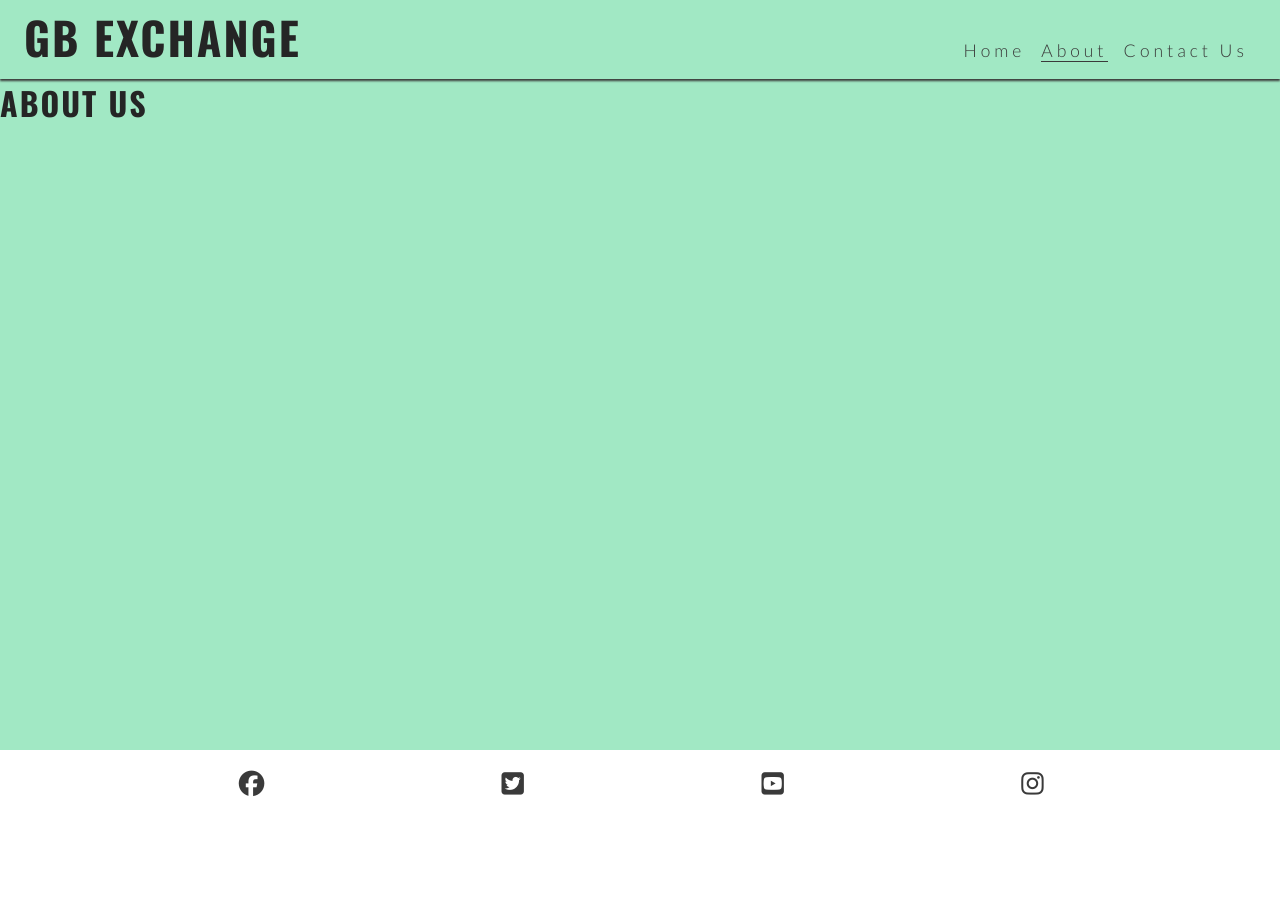
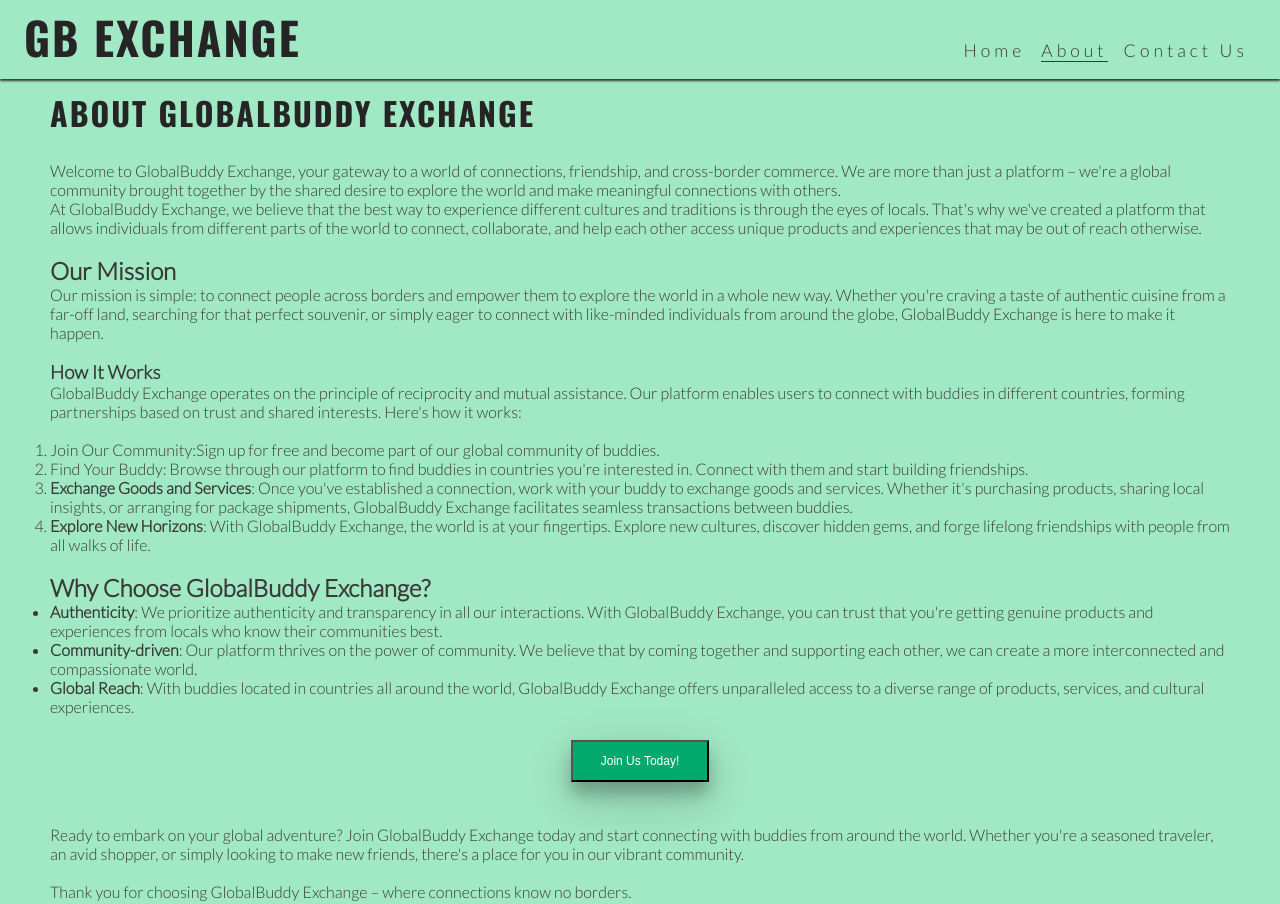
Before and after one commit to QueenVicki/Project_1, a plain HTML site: page about.html in a window 1280 px wide. Shown: the top 904 px of the page. Before the commit the page ends 818 px from the top, so only its background shows below. Drawn offline with nearby package versions, Linux system fonts and the light colour scheme.

Commit message:
About us page updated and completed

```diff
--- a/Assets/Css/index.css
+++ b/Assets/Css/index.css
@@ -38,6 +38,19 @@ header {
 header a{
     text-decoration: none;
     color: inherit;
+}
+
+/* About us section */
+
+#benefits-physical > div,
+
+#about_us > div {
+    line-height: 20px;
+    margin-bottom: 20px;
+}
+
+#about p {
+    padding: 0 20px;
 }
 
 /* Banner */
@@ -132,7 +145,53 @@ div#banner-content {
 div#main-content {
         padding-top: 70px;
         text-align: center;
+
      }
+
+     /* About Us Page  */
+    #content-heading {
+        padding-top: 10px;
+        padding-right: 80px;
+        padding-left: 50px;
+        content: center;
+    }
+    #content-page{
+        padding: 25px 50px 75px;
+
+    }
+
+    #Join-us_button{
+        font-size: 12px;
+        text-align: center;
+        box-shadow: 0 12px 16px 0 rgba(0,0,0,0.24), 0 17px 50px 0 rgba(0,0,0,0.19);
+        transition-duration: 0.4s;
+        background-color: #04AA6D; /* Green */
+        color: white;
+        padding: 12px 28px;
+
+        a:link {
+            text-decoration: none;
+            color: #ffff;
+          }
+
+          a:visited {
+            text-decoration: none;
+            color: #ffff;
+          }
+
+          a:hover {
+            text-decoration: underline;
+          }
+
+          a:active {
+            text-decoration: underline;
+          }
+    }
+    #button_position {
+        padding: 5px 0;
+        text-align: center;
+    }
+
 
      /* Contact Us Banner */
 
@@ -156,6 +215,7 @@ form{
     border: 2px solid black;
     margin-left: 33%;
     background-color: lightgrey;
+
 
 }
 #button {
@@ -196,6 +256,7 @@ footer {
     #menu a:hover{
         border-bottom: 1px solid #3a3a3a; }
 
+
 /* Media query: tablets and larger (768px and up) */
 @media screen and (min-width: 768px) {
     /* Header */
@@ -230,7 +291,6 @@ footer {
     main {
         /* Push main content down to accommodate larger header */
         margin-top: 79px;
-    }
 }
 
 /* Large devices (laptops and desktops, 992px and up) */
--- a/about.html
+++ b/about.html
@@ -83,7 +83,117 @@
 
     <!-- Main content -->
     <main>
-      <h1>About Us</h1>
+      <div id="content-heading" id="button_position">
+      <h1>About GlobalBuddy Exchange</h1>
+    </div>
+
+      <div id="content-page">
+      <p>
+        Welcome to GlobalBuddy Exchange, your gateway to a world of connections,
+        friendship, and cross-border commerce. We are more than just a platform
+        &ndash; we're a global community brought together by the shared desire
+        to explore the world and make meaningful connections with others.
+      </p>
+      <p>
+        At GlobalBuddy Exchange, we believe that the best way to experience
+        different cultures and traditions is through the eyes of locals. That's
+        why we've created a platform that allows individuals from different
+        parts of the world to connect, collaborate, and help each other access
+        unique products and experiences that may be out of reach otherwise.
+      </p>
+    </br>
+      <h2> Our Mission </h2>
+      <p>
+        Our mission is simple: to connect people across borders and empower them
+        to explore the world in a whole new way. Whether you're craving a taste
+        of authentic cuisine from a far-off land, searching for that perfect
+        souvenir, or simply eager to connect with like-minded individuals from
+        around the globe, GlobalBuddy Exchange is here to make it happen.
+      </p>
+    </br>
+      <h3>How It Works</h3>
+      <p>
+        GlobalBuddy Exchange operates on the principle of reciprocity and mutual
+        assistance. Our platform enables users to connect with buddies in
+        different countries, forming partnerships based on trust and shared
+        interests. Here's how it works:
+      </p>
+    </br>
+      <ol>
+        <li>
+          <p> Join Our Community:Sign up for free and become
+            part of our global community of buddies.
+          </p>
+        </li>
+        <li>
+          <p>
+            Find Your Buddy: Browse through our platform to
+            find buddies in countries you're interested in. Connect with them
+            and start building friendships.
+          </p>
+        </li>
+        <li>
+          <p>
+            <strong>Exchange Goods and Services</strong>: Once you've
+            established a connection, work with your buddy to exchange goods and
+            services. Whether it's purchasing products, sharing local insights,
+            or arranging for package shipments, GlobalBuddy Exchange facilitates
+            seamless transactions between buddies.
+          </p>
+        </li>
+        <li>
+          <p>
+            <strong>Explore New Horizons</strong>: With GlobalBuddy Exchange,
+            the world is at your fingertips. Explore new cultures, discover
+            hidden gems, and forge lifelong friendships with people from all
+            walks of life.
+          </p>
+        </li>
+      </ol>
+      </br>
+      <h2>Why Choose GlobalBuddy Exchange?</h2>
+      <ul>
+        <li>
+          <p>
+            <strong>Authenticity</strong>: We prioritize authenticity and
+            transparency in all our interactions. With GlobalBuddy Exchange, you
+            can trust that you're getting genuine products and experiences from
+            locals who know their communities best.
+          </p>
+        </li>
+        <li>
+          <p>
+            <strong>Community-driven</strong>: Our platform thrives on the power
+            of community. We believe that by coming together and supporting each
+            other, we can create a more interconnected and compassionate world.
+          </p>
+        </li>
+        <li>
+          <p>
+            <strong>Global Reach</strong>: With buddies located in countries all
+            around the world, GlobalBuddy Exchange offers unparalleled access to
+            a diverse range of products, services, and cultural experiences.
+          </p>
+        </li>
+      </ul>
+    </br>
+    <div id="button_position">
+      <button id="Join-us_button"> <a href="contact.html" target="_blank"> Join Us Today!</a></button>
+    </div>
+  </br>
+  </br>
+      <p>
+        Ready to embark on your global adventure? Join GlobalBuddy Exchange
+        today and start connecting with buddies from around the world. Whether
+        you're a seasoned traveler, an avid shopper, or simply looking to make
+        new friends, there's a place for you in our vibrant community.
+      </p>
+      </br>
+      <p>
+        Thank you for choosing GlobalBuddy Exchange &ndash; where connections
+        know no borders.
+      </p>
+    </div>
     </main>
 
     <!-- Footer -->
```
Also changed, not shown: contact.html (+3 -2 lines).
